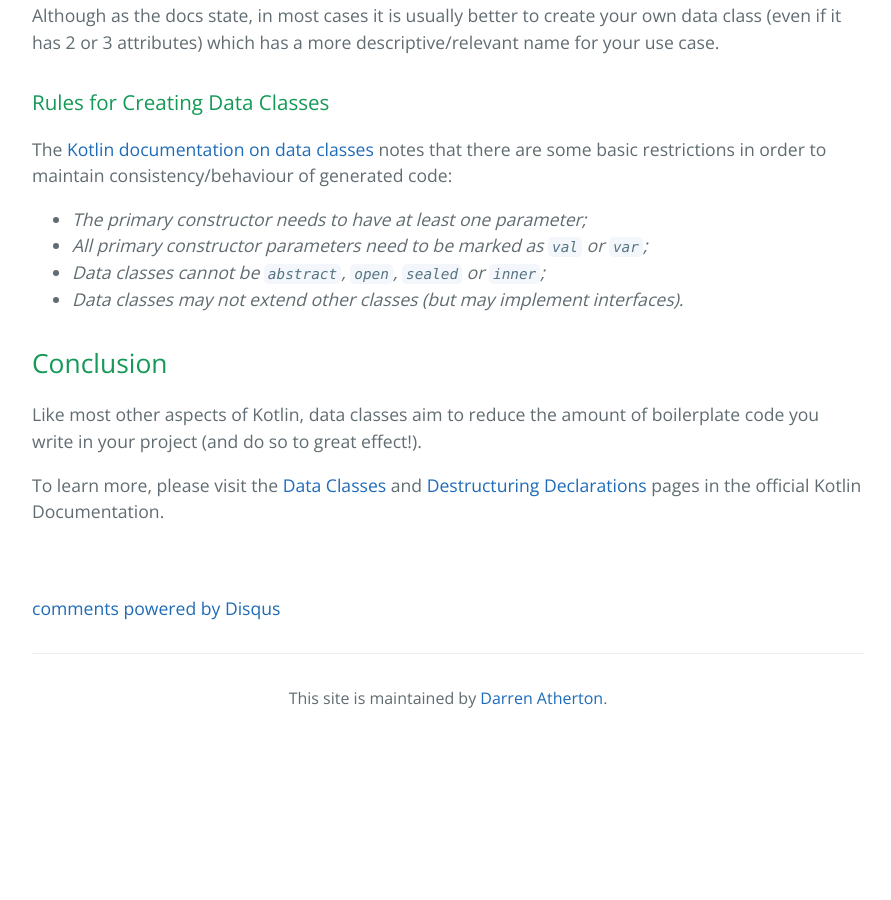
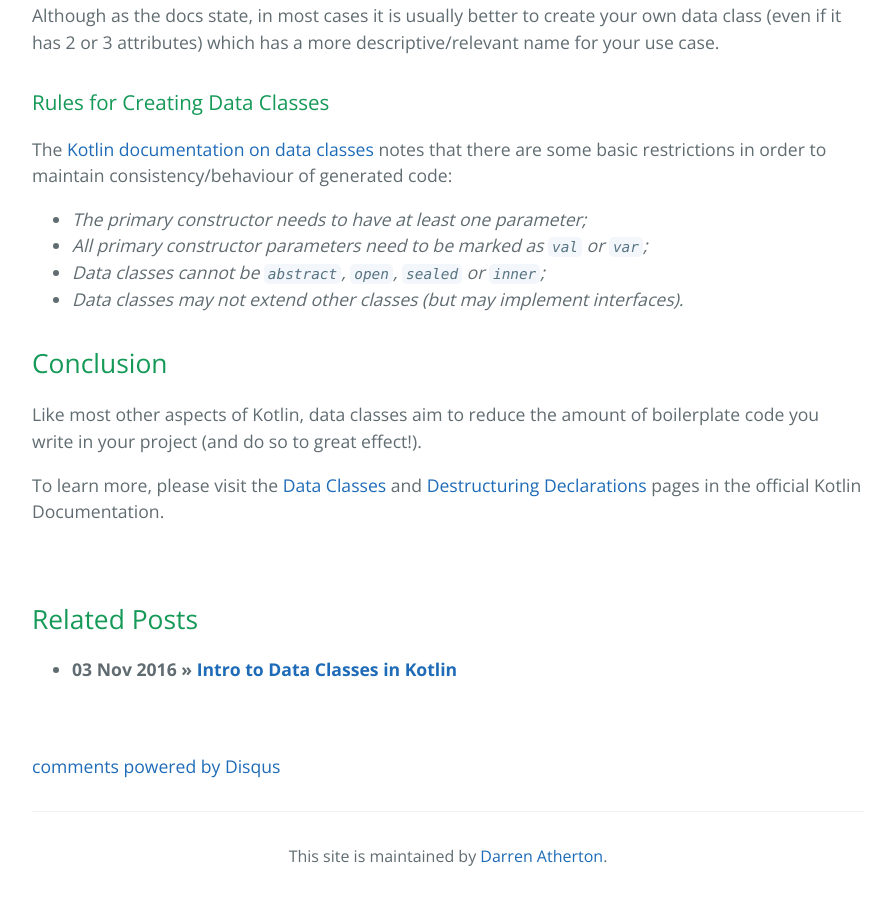
Before and after one commit to DarrenAtherton49/darrenatherton49.github.io, a Jekyll site: the page built from _posts/2016-11-03-intro-to-data-classes-in-kotlin.markdown, in a window 1280 px wide and 900 px high, scrolled down 5864 px. Shown: the whole window, without its empty margins (192-1083 px from the left). Built offline with Jekyll 4.4.1, drawn with Linux system fonts in a browser that asks for light colours; comment, search, counter and statistics services are not loaded; before the commit the page ends 6606 px from its top, so only the background shows below that.

Commit message:
add related posts section to posts

```diff
--- a/_layouts/post.html
+++ b/_layouts/post.html
@@ -5,4 +5,25 @@ layout: default
 <p class="meta">{{ page.date | date_to_string }}</p>
 
 {{ content }}
+
+<br/>
+<!-- Iterate through the rest of the sites posts. If any category in this posts categories matches any category in
+     the post we are checking, then include that post in the related posts. -->
+<h2>Related Posts</h2>
+<ul class="posts">
+	{% for post in site.posts %}
+		{% for cat in page.categories %}
+			{% if post.categories contains cat %}
+				<li>
+					{% if post.url == page.url %}
+						<b><span>{{ post.date | date_to_string }}</span> &raquo; <a href="{{ site.baseurl }}{{ post.url }}">{{ post.title }}</a></b>
+					{% else %}
+						<span>{{ post.date | date_to_string }}</span> &raquo; <a href="{{ site.baseurl }}{{ post.url }}">{{ post.title }}</a>
+					{% endif %}
+				</li>
+			{% endif %}
+		{% endfor %}
+	{% endfor %}
+</ul>
+
 {% include comments.html %}
--- a/_posts/2016-11-03-intro-to-data-classes-in-kotlin.markdown
+++ b/_posts/2016-11-03-intro-to-data-classes-in-kotlin.markdown
@@ -3,7 +3,7 @@ layout: post
 title:  "Intro to Data Classes in Kotlin"
 date:   2016-11-03 17:50:00
 comments: true
-categories: tech
+categories: Tech
 ---
 
 **Tired of writing (or generating) lengthy, boilerplate code for objects which do nothing but store data?**
--- a/_posts/2017-04-02-flying-cost-tracker.markdown
+++ b/_posts/2017-04-02-flying-cost-tracker.markdown
@@ -3,7 +3,7 @@ layout: post
 title: "Learning to Fly - Cost Tracker"
 date: 2017-04-02 19:00:00
 comments: true
-categories: flying
+categories: Flying
 ---
 
 When I started to seriously look into what it would take to learn to fly, I came across a very useful post detailing all of the costs involved which you can find [here][other-cost-tracker]. Inspired by that post, I thought I would detail my own costs as I go along to give future readers as much information as possible when considering learning to fly. Furthermore, the costs of flight schools, books and equipment can all differ greatly based on factors such as the location of the school and the condition of the books and equipment, therefore I think it is a good idea to publish accounts from as many people as possible of just how much it can cost to get into flying.
```
Also changed, not shown: index.html (+4 -4 lines).
